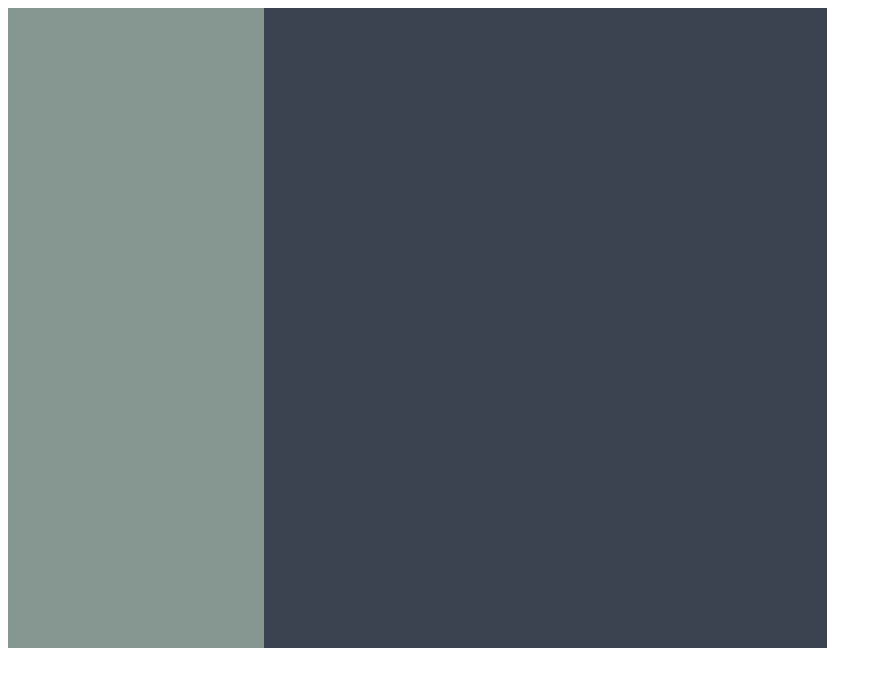
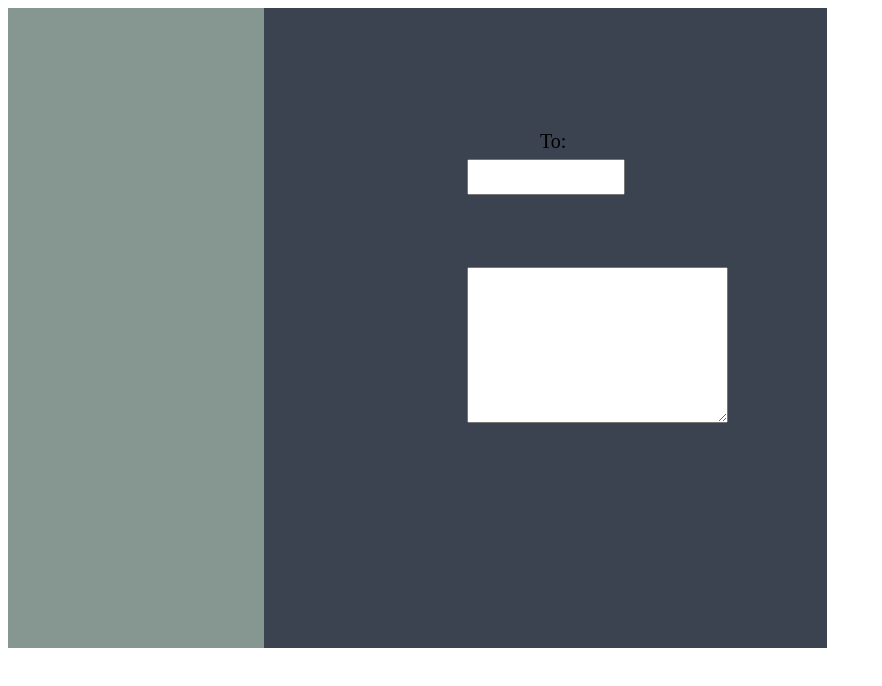
Before and after one commit to gasparpeter/SMS, a plain HTML site: page index.html in a window 1280 px wide. Shown: the whole page, without its empty margins (0-882 px from the left). Drawn offline with Linux system fonts and the light colour scheme.

Commit message:
- created elements in container

```diff
--- a/index.html
+++ b/index.html
@@ -12,7 +12,11 @@
 
 <div id="page">
     <div id="list"></div>
-    <div id="container"></div>
+    <div id="container">
+        <p>To:</p>
+        <input id="input" type="text">
+        <textarea name="" id="" cols="30" rows="10"></textarea>
+    </div>
 </div>
 
 
--- a/style.css
+++ b/style.css
@@ -16,3 +16,26 @@
     width: 100%;
     height: 100%;
 }
+
+#input {
+    width: 150px;
+    height: 30px;
+    margin: auto;
+    display: block;
+    position: relative;
+    top: 20%;
+}
+p {
+    margin: auto;
+    display: block;
+    position: relative;
+    top: 19%;
+    left: 49%;
+    font-size: 20px;
+}
+
+textarea {
+    position: relative;
+    top: 200px;
+    left: 36%;
+}
```
